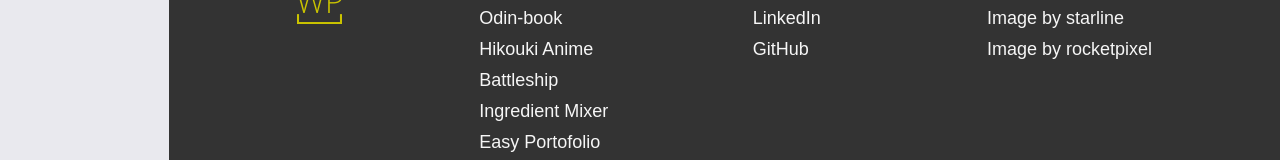
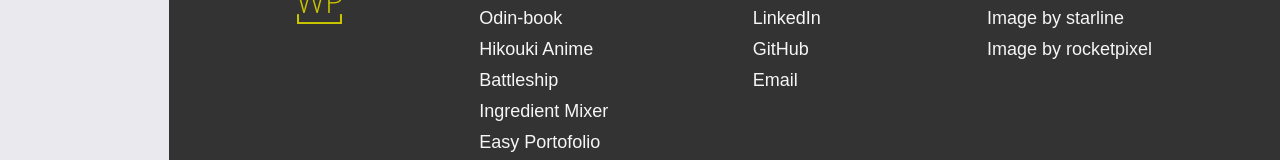
Before and after one commit to williamphk/portfolio-website-react, a React (Vite) app: page / in a window 1280 px wide. Shown: the part 5672-5832 px from the top of the page. Built offline with nearby package versions, Linux system fonts and the light colour scheme; a web font is replaced by a local one.

Commit message:
Added Email at Footer

```diff
--- a/src/components/Footer.jsx
+++ b/src/components/Footer.jsx
@@ -44,6 +44,7 @@ export default function Footer() {
         <div>Contact</div>
         <a href="https://www.linkedin.com/in/williamphk/">LinkedIn</a>
         <a href="https://github.com/williamphk">GitHub</a>
+        <a href="mailto:willphk@outlook.com">Email</a>
       </div>
       <div>
         <div>Attribution</div>
```
